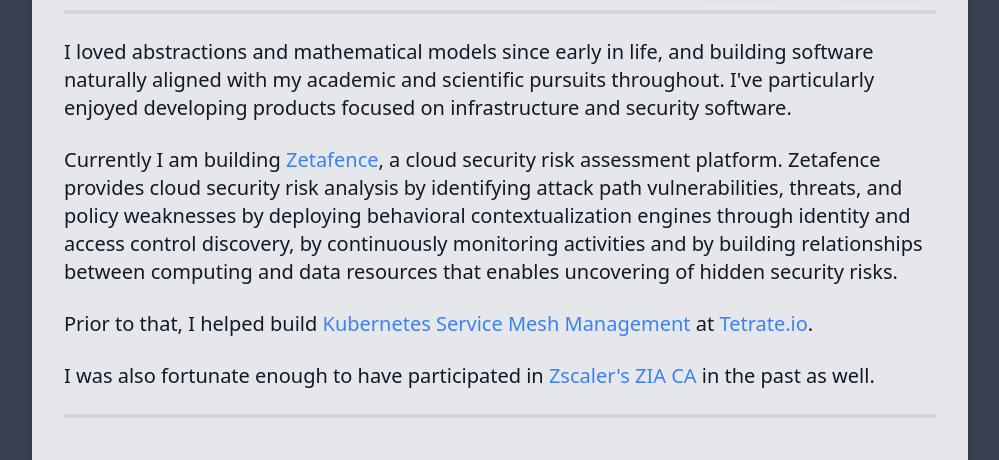
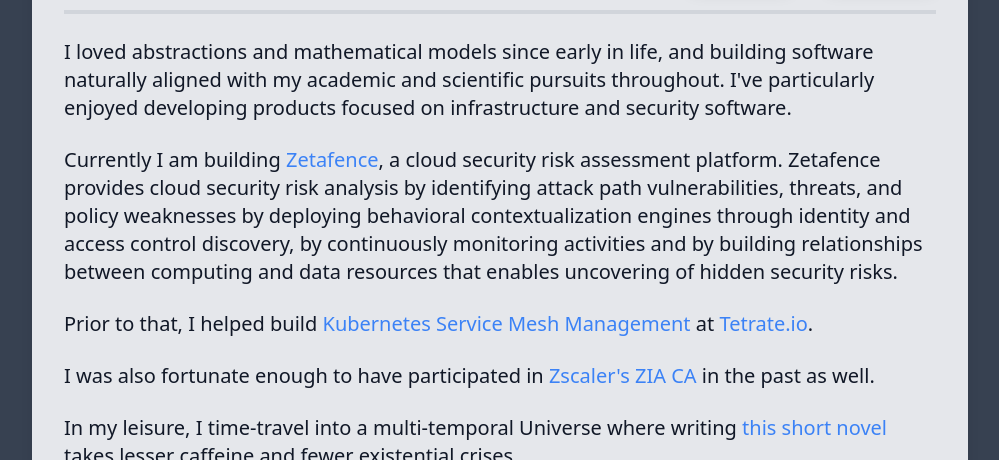
Before and after one commit to saigs/saigs.github.io, a plain HTML site: page index.htm in a window 1280 px wide. Shown: the part 198-658 px from the top of the page, without its empty margins (140-1139 px from the left). Drawn offline with nearby package versions, Linux system fonts and the light colour scheme.

Commit message:
Updated index.htm

```diff
--- a/index.htm
+++ b/index.htm
@@ -59,6 +59,12 @@
 
 	  <br/>
 
+      <p class="text-xl text-left">
+	  In my leisure, I time-travel into a multi-temporal Universe where writing <a href="https://a.co/d/7O4tFll"  class="inline-block text-blue-500 hover:text-blue-700 transition-colors">this short novel</a> takes lesser caffeine and fewer existential crises.
+      </p>
+
+	  <br/>
+
 	  <hr class="border-gray-300 border-2 mb-6 w-full">
 
 	  <br/>
```
